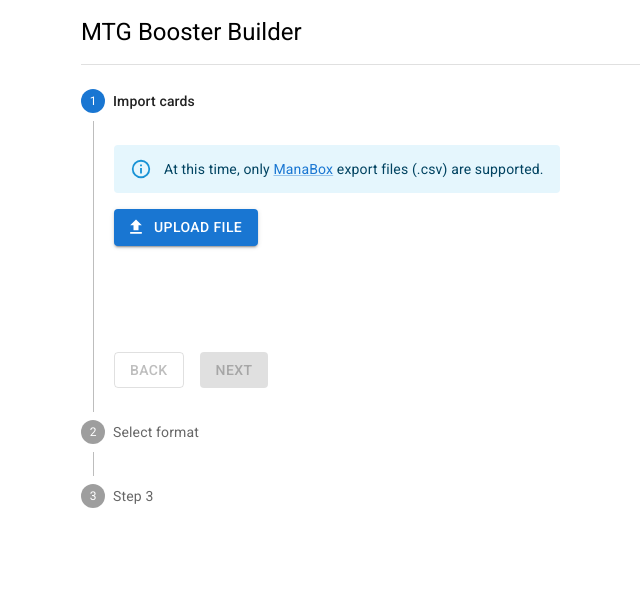
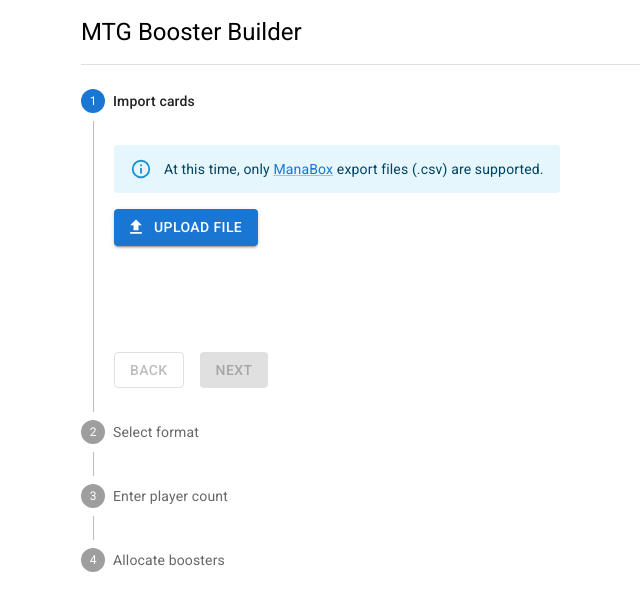
Before and after one commit to SamSverko/mtg-booster-builder, a Next.js app: page /stepper in a window 1280 px wide. Shown: the top 610 px of the page, without its empty margins (259-899 px from the left). Built offline with nearby package versions, Linux system fonts and the light colour scheme; what @mui/material-nextjs would draw is missing.

Commit message:
wip(Stepper): add playerOrBoosterCount step

```diff
--- a/src/app/components/CardImport.tsx
+++ b/src/app/components/CardImport.tsx
@@ -25,13 +25,13 @@ const HiddenInput = styled("input")({
     width: 1,
 });
 
-export type OnChangeEvent = {
+export type CardImportOnChangeEvent = {
     cards: ManaBoxCard[];
     cardCountBySet: CardCountBySet;
 };
 
 type CardImportProps = {
-    onChange: (event: OnChangeEvent) => void;
+    onChange: (event: CardImportOnChangeEvent) => void;
 };
 
 /**
--- a/src/app/components/CountInput.tsx
+++ b/src/app/components/CountInput.tsx
@@ -6,7 +6,7 @@ import {
 } from "@mui/icons-material";
 import { Box, IconButton, InputLabel, Typography } from "@mui/material";
 
-export type OnChangeEvent =
+export type CountInputOnChangeEvent =
     | "decrement-all"
     | "decrement"
     | "increment"
@@ -17,7 +17,7 @@ type CountInputProps = {
     disableDecrement?: boolean;
     disableIncrement?: boolean;
     disableIncrementAll?: boolean;
-    onChange: (event: OnChangeEvent) => void;
+    onChange: (event: CountInputOnChangeEvent) => void;
     value: number;
     label?: string;
     showAllControls?: boolean;
--- a/src/app/components/StepLabel.tsx
+++ b/src/app/components/StepLabel.tsx
@@ -17,6 +17,9 @@ export default function StepLabel({ chipLabel, label }: StepLabelProps) {
                     alignItems: "center",
                     gap: (theme) => theme.spacing(1),
                 },
+                ".Mui-disabled .MuiChip-root": {
+                    opacity: (theme) => theme.palette.action.disabledOpacity,
+                },
             }}
         >
             {label}
--- a/src/app/components/index.ts
+++ b/src/app/components/index.ts
@@ -1,9 +1,15 @@
 export { default as AppLink } from "./AppLink";
 export { default as BoosterAllocation } from "./BoosterAllocation";
 export { default as CardCount } from "./CardCount";
-export { default as CardImport } from "./CardImport";
+export {
+    default as CardImport,
+    type CardImportOnChangeEvent,
+} from "./CardImport";
 export { default as ConfirmDetails } from "./ConfirmDetails";
-export { default as CountInput, type OnChangeEvent } from "./CountInput";
+export {
+    default as CountInput,
+    type CountInputOnChangeEvent,
+} from "./CountInput";
 export { default as FormatSelect } from "./FormatSelect";
 export { default as GeneratedBoosters } from "./GeneratedBoosters";
 export { default as StepContent } from "./StepContent";
--- a/src/app/constants.ts
+++ b/src/app/constants.ts
@@ -34,7 +34,7 @@ export const FORMAT_SEALED_DECK: Format = {
 
 export const FORMAT_NONE: Format = {
     minPlayerCount: 1,
-    name: "No format",
+    name: "No Format",
 };
 
 /**
@@ -159,7 +159,7 @@ export const PLAY_BOOSTER: PlayBooster = {
                 foil: "normal",
                 percentage: 80,
                 rarity: "common",
-                superType: "basic",
+                superType: "basic", // TODO - I think nonbasic lands can also appear here?
                 type: "land",
             },
             {
--- a/src/app/page.tsx
+++ b/src/app/page.tsx
@@ -9,9 +9,9 @@ import {
     CardCount,
     ConfirmDetails,
     CountInput,
+    CountInputOnChangeEvent,
     FormatSelect,
     GeneratedBoosters,
-    type OnChangeEvent,
 } from "@/app/components";
 import { FORMAT_NONE, PLAY_BOOSTER } from "@/app/constants";
 import { useCards } from "@/app/hooks";
@@ -49,7 +49,7 @@ export default function Home() {
         return { boosterCount, totalCardCount };
     }, [format, playerCount, PLAY_BOOSTER.slots.length]);
 
-    const handlePlayerChange = (event: OnChangeEvent) => {
+    const handlePlayerChange = (event: CountInputOnChangeEvent) => {
         switch (event) {
             case "decrement":
                 setPlayerCount(Math.max(playerCount - 1, 1));
--- a/src/app/stepper/page.tsx
+++ b/src/app/stepper/page.tsx
@@ -5,25 +5,45 @@ import { useState } from "react";
 
 import {
     CardImport,
+    CardImportOnChangeEvent,
+    CountInput,
+    CountInputOnChangeEvent,
     FormatSelect,
     StepContent,
     StepLabel,
 } from "@/app/components";
-import { OnChangeEvent } from "@/app/components/CardImport";
+import { FORMAT_NONE } from "@/app/constants";
 import { Format } from "@/app/types";
 
 export default function Home() {
     const [activeStep, setActiveStep] = useState(0);
 
-    const [cardData, setCardData] = useState<OnChangeEvent | undefined>(
-        undefined
-    );
+    const [cardData, setCardData] = useState<
+        CardImportOnChangeEvent | undefined
+    >(undefined);
     const [format, setFormat] = useState<Format | undefined>(undefined);
+    const [playerOrBoosterCount, setPlayerOrBoosterCount] = useState(0);
 
-    const nextStep = () =>
+    const nextStep = () => {
         setActiveStep((prevActiveStep) => prevActiveStep + 1);
-    const prevStep = () =>
+    };
+
+    const prevStep = () => {
         setActiveStep((prevActiveStep) => prevActiveStep - 1);
+    };
+
+    const updatePlayerOrBoosterCount = (event: CountInputOnChangeEvent) => {
+        switch (event) {
+            case "decrement":
+                setPlayerOrBoosterCount(Math.max(playerOrBoosterCount - 1, 1));
+                break;
+            case "increment":
+                setPlayerOrBoosterCount(playerOrBoosterCount + 1);
+                break;
+            default:
+                break;
+        }
+    };
 
     return (
         <Box
@@ -69,19 +89,37 @@ export default function Home() {
                     </StepContent>
                 </Step>
                 <Step>
-                    <StepLabel label="Step 3" />
+                    <StepLabel
+                        chipLabel={
+                            playerOrBoosterCount > 0
+                                ? playerOrBoosterCount.toLocaleString()
+                                : undefined
+                        }
+                        label={`Enter ${
+                            format?.name === FORMAT_NONE.name
+                                ? "booster"
+                                : "player"
+                        } count`}
+                    />
                     <StepContent onBack={prevStep} onNext={nextStep}>
-                        <Typography>Step 3 Content</Typography>
+                        <CountInput
+                            onChange={updatePlayerOrBoosterCount}
+                            value={playerOrBoosterCount}
+                        />
                     </StepContent>
                 </Step>
+                <Step>
+                    <StepLabel label="Allocate boosters" />
+                    <StepContent onBack={prevStep}>Coming soon!</StepContent>
+                </Step>
             </Stepper>
-            {activeStep === 3 && (
+            {activeStep === 4 && (
                 <Box>
                     <Typography>
                         All steps completed - you&apos;re finished
                     </Typography>
                     <Button
-                        onClick={() => setActiveStep(0)}
+                        onClick={() => setActiveStep(0)} // TODO - reset states, not just step
                         sx={{ mt: 1, mr: 1 }}
                     >
                         Reset
```
